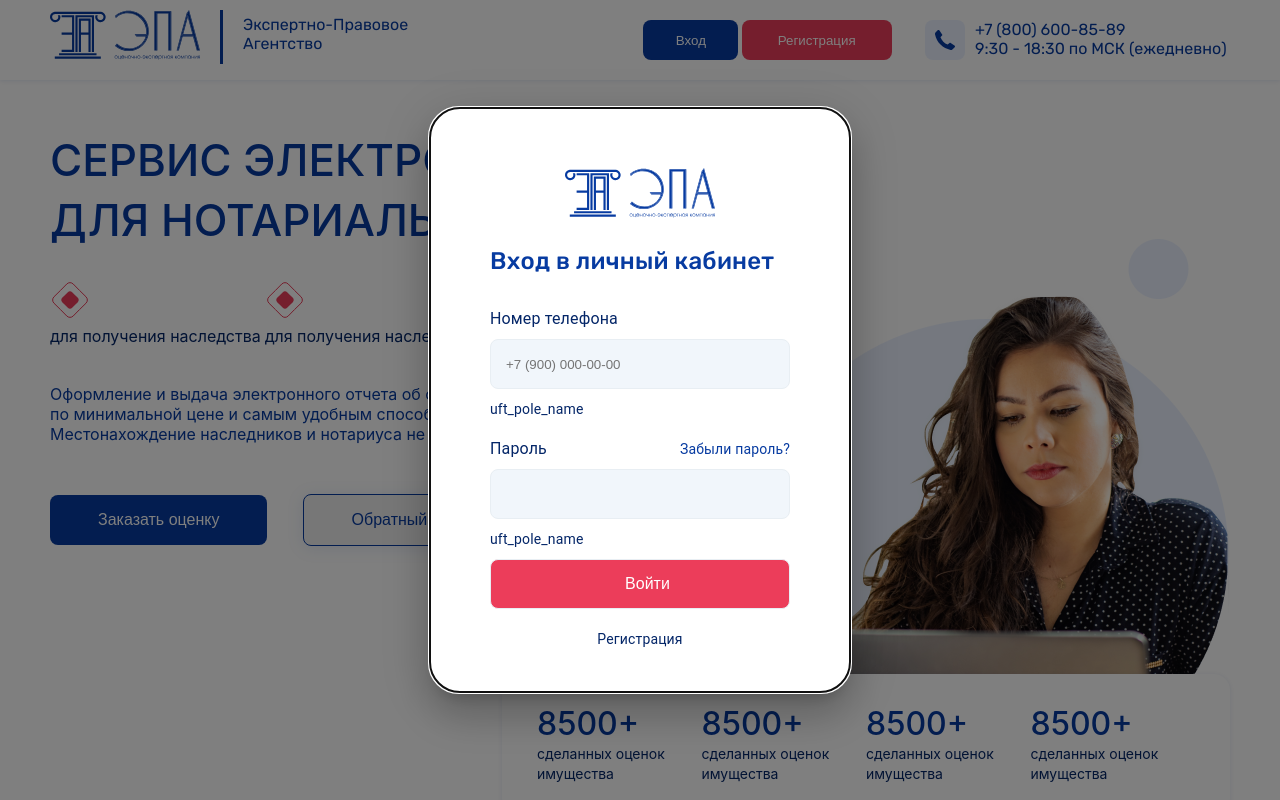
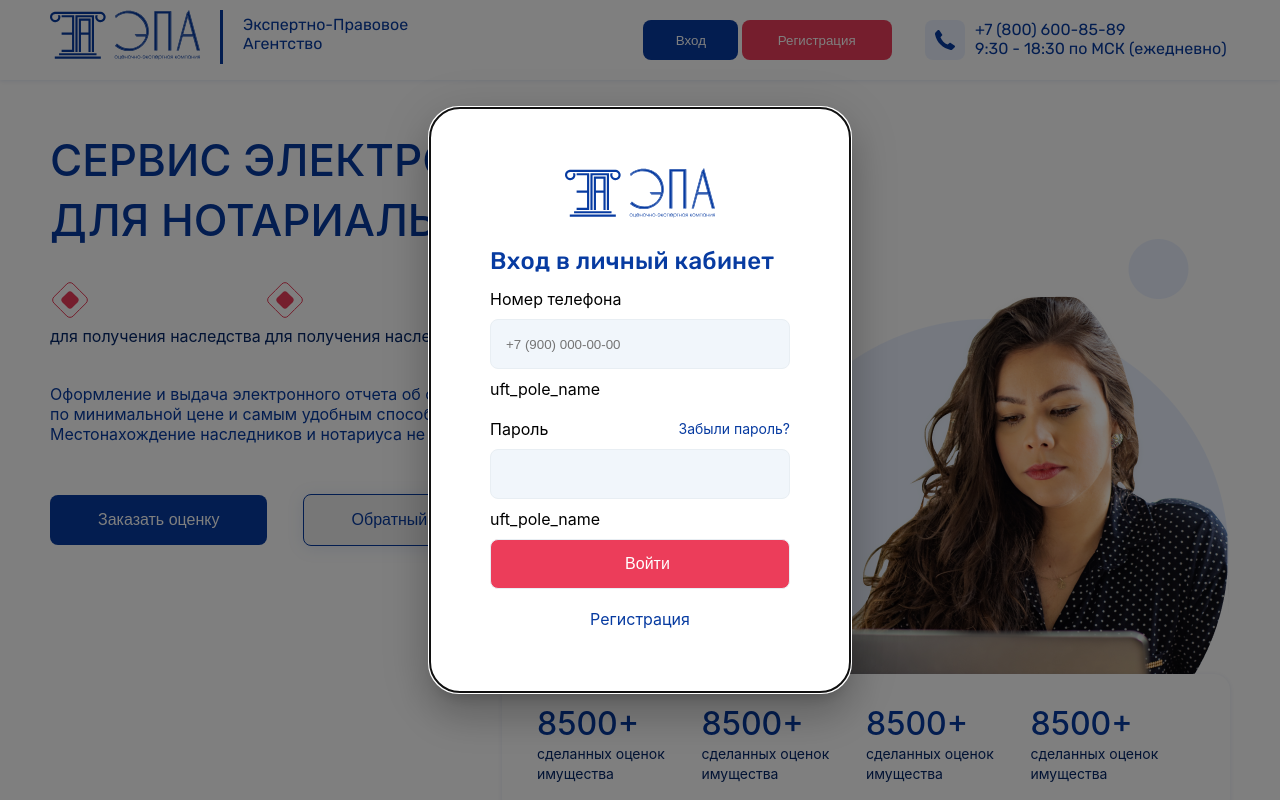
Before and after one commit to sardorkhayitmuradov/Expert-Legal-Agency, a React (Create React App) app: page / in a window 1280 px wide. Shown: the top 800 px of the page. Built offline with nearby package versions, Linux system fonts and the light colour scheme.

Commit message:
registration pages

```diff
--- a/src/Pages/registration1/Registration1.jsx
+++ b/src/Pages/registration1/Registration1.jsx
@@ -9,7 +9,7 @@ const Registration1 = () => {
       <div className="registration1_container">
         <div className="registration1_card">
           <div className="reg1_logo_div">
-            <img src={logo} alt="Logo-image" />
+            <img src={logo} alt="Logo" />
           </div>
           <h1>Регистрация профиля</h1>
           <form className="reg1_form" action="#">
--- a/src/Pages/registration2/Registration2.jsx
+++ b/src/Pages/registration2/Registration2.jsx
@@ -9,7 +9,7 @@ const Registration2 = () => {
             <div className="registration2_container">
                 <div className="registration2_card">
                     <div className="reg2_logo_div">
-                    <img src={logo} alt="Logo-image" />
+                    <img src={logo} alt="Logo" />
                     </div>
                     <h1>Заполнение профиля</h1>
                     <p className='reg2_p'>Заполните следующие поля, чтобы завершить регистрацию</p>
--- a/src/components/mainHeader/MainHeader.jsx
+++ b/src/components/mainHeader/MainHeader.jsx
@@ -58,7 +58,7 @@ const MainHeader = () => {
                     variant="h6"
                     component="h2"
                   >
-                    <img src={logo} alt="Logo-image" />
+                    <img src={logo} alt="Logo" />
                   </Typography>
                   <Typography
                     id="modal-modal-description"
@@ -71,13 +71,6 @@ const MainHeader = () => {
                   >
                     Вход в личный кабинет
                   </Typography>
-                  <Typography
-                    sx={{
-                      paddingTop: "20px",
-                      color: "#042668",
-                      fontSize: "16px",
-                    }}
-                  >
                     <form className="modal_form" action="#">
                       <label htmlFor="#">Номер телефона</label>
                       <input
@@ -85,7 +78,7 @@ const MainHeader = () => {
                         placeholder="+7 (900) 000-00-00"
                         required
                       />
-                      <p>uft_pole_name</p>
+                      <span>uft_pole_name</span>
                       <label className="main_modal_form_label" htmlFor="#">
                         <span>Пароль</span>
                         <span
@@ -96,11 +89,10 @@ const MainHeader = () => {
                         </span>
                       </label>
                       <input type="password" required />
-                      <p>uft_pole_name</p>
+                      <span>uft_pole_name</span>
                       <input className="main_modal_form_btn" type="submit" value="Войти" />
-                      <p className="main_modal_form_p" onClick={() => navigate("/registration1")}>Регистрация</p>
+                      <NavLink to={"/registration1"} className="main_modal_form_p">Регистрация</NavLink>
                     </form>
-                  </Typography>
                 </Box>
               </Modal>
             </li>
@@ -112,7 +104,7 @@ const MainHeader = () => {
             <li className="phone_comp">
               <img src={phone} alt="" />
               <div className="phone_number">
-                <a target="_blank" href="tel:+7 (800) 600-85-89">
+                <a target="_blank" rel="noopener noreferrer" href="tel:+7 (800) 600-85-89">
                   {" "}
                   <p>+7 (800) 600-85-89</p>
                   <p>9:30 - 18:30 по МСК (ежедневно)</p>
```
